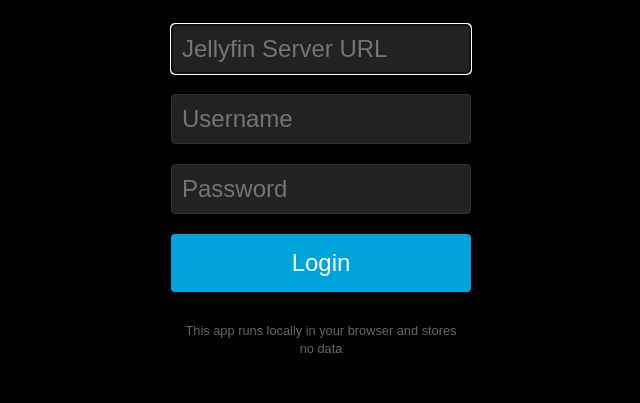
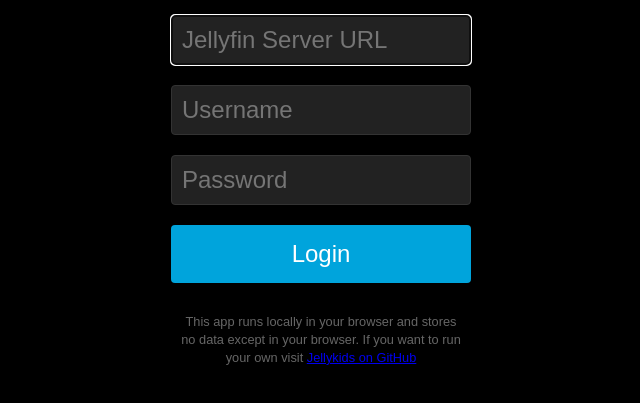
Before and after one commit to philips/jellykids, a plain HTML site: page index.html in a window 1280 px wide. Shown: the part 273-676 px from the top of the page, without its empty margins (319-959 px from the left). Drawn offline with Linux system fonts and the light colour scheme.

Commit message:
index: add link to github

```diff
--- a/index.html
+++ b/index.html
@@ -138,7 +138,7 @@
             <input type="text" id="username" placeholder="Username" class="login-input">
             <input type="password" id="password" placeholder="Password" class="login-input">
             <button onclick="handleLogin()" class="login-button">Login</button>
-            <p class="login-disclaimer">This app runs locally in your browser and stores no data</p>
+	    <p class="login-disclaimer">This app runs locally in your browser and stores no data except in your browser. If you want to run your own visit <a href="https://github.com/philips/jellykids">Jellykids on GitHub</a></p>
         </div>
     </div>
     <div id="itemsContainer" class="hidden"></div>
```
